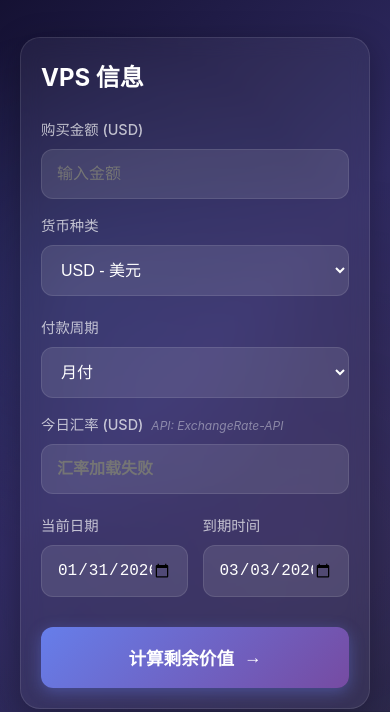
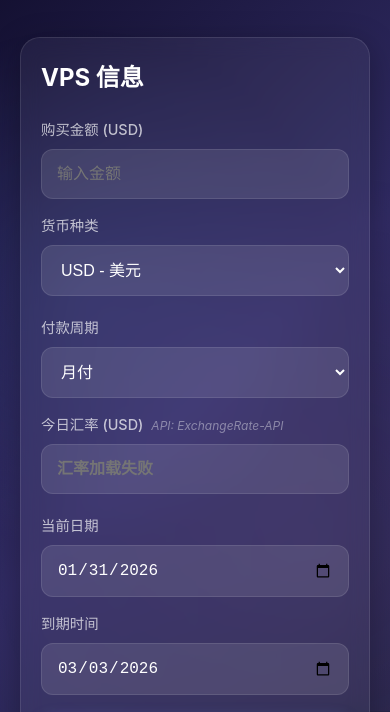
Before and after one commit to jx453331958/vps-calculator, a website: page public/index.html in a window 390 px wide. Shown: the part 118-830 px from the top of the page. Drawn offline with nearby package versions, Linux system fonts and the light colour scheme; no server answers.

Commit message:
fix: 日期行移动端恢复分行显示

```diff
--- a/public/style.css
+++ b/public/style.css
@@ -135,11 +135,6 @@ body {
     margin-bottom: 20px;
 }
 
-.form-row:last-of-type {
-    margin-bottom: 30px;
-}
-
-.form-group {
     margin-bottom: 0;
 }
 
@@ -489,16 +484,7 @@ input[type="date"]::-webkit-calendar-picker-indicator {
         gap: 15px;
     }
 
-    .form-row:last-of-type {
-        grid-template-columns: 1fr 1fr;
-        max-width: 100%;
-        overflow: hidden;
-    }
 
-    .form-row:last-of-type .form-group {
-        min-width: 0;
-        overflow: hidden;
-    }
 
     .stats-grid {
         grid-template-columns: 1fr;
```
